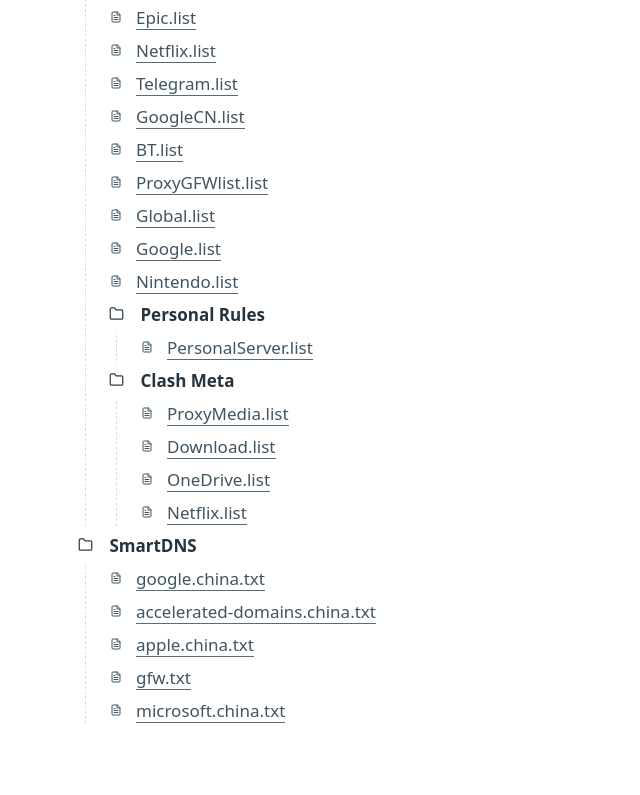
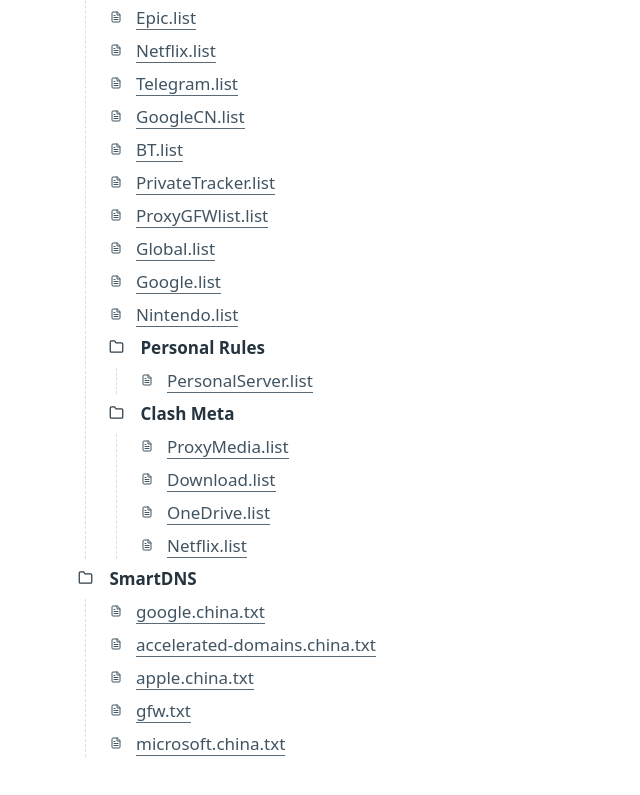
Before and after one commit to fl0w1nd/NetworkConfig, a plain HTML site: page index.html in a window 1280 px wide. Shown: the part 1190-1985 px from the top of the page, without its empty margins (0-640 px from the left). Drawn offline with Linux system fonts and the light colour scheme.

Commit message:
Update index.html

```diff
--- a/index.html
+++ b/index.html
@@ -62,6 +62,7 @@
           <li><a class="file directory-list-file" href="Rules/Telegram.list">Telegram.list</a></li>
           <li><a class="file directory-list-file" href="Rules/GoogleCN.list">GoogleCN.list</a></li>
           <li><a class="file directory-list-file" href="Rules/BT.list">BT.list</a></li>
+          <li><a class="file directory-list-file" href="Rules/PrivateTracker.list">PrivateTracker.list</a></li>
           <li><a class="file directory-list-file" href="Rules/ProxyGFWlist.list">ProxyGFWlist.list</a></li>
           <li><a class="file directory-list-file" href="Rules/Global.list">Global.list</a></li>
           <li><a class="file directory-list-file" href="Rules/Google.list">Google.list</a></li>
```
